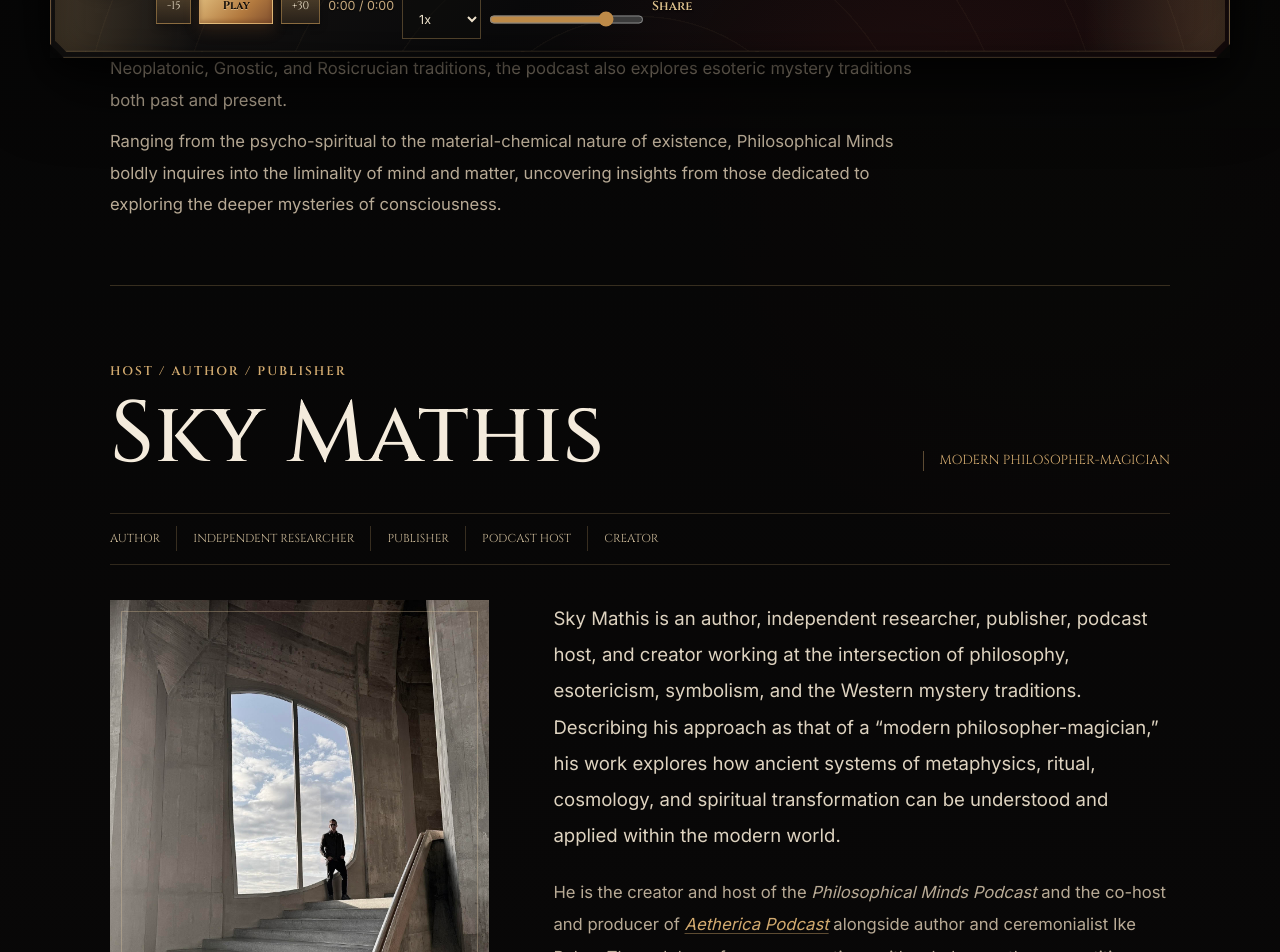
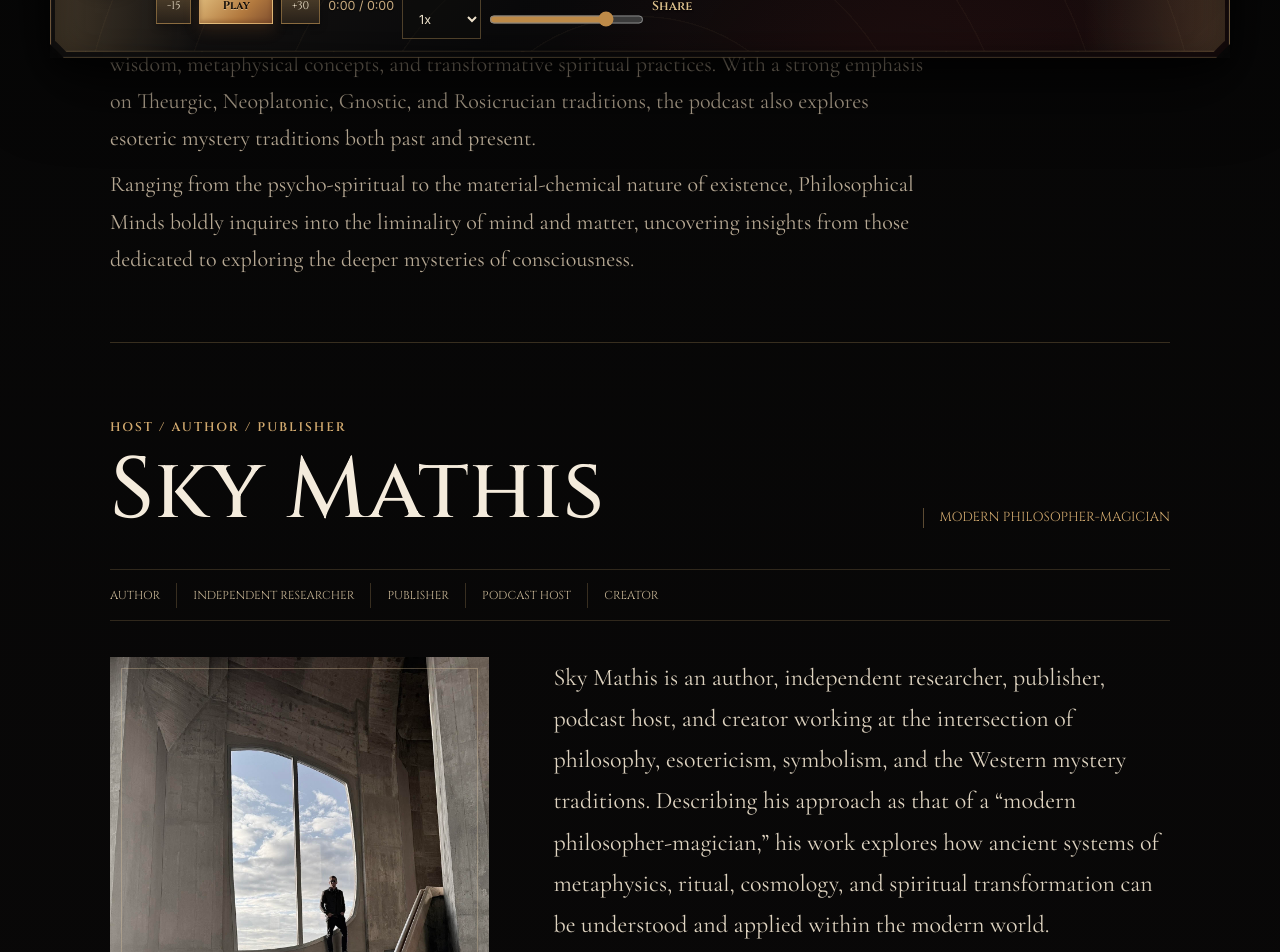
Before and after one commit to vitaldesignsource/philosophical-minds-podcast, a Next.js app: page /about in a window 1280 px wide. Shown: the part 720-1672 px from the top of the page. Built offline with nearby package versions, Linux system fonts and the light colour scheme; no server answers.

Commit message:
Refine About page typography

```diff
--- a/app/about/page.tsx
+++ b/app/about/page.tsx
@@ -10,7 +10,7 @@ export const metadata: Metadata = {
 
 export default function AboutPage() {
   return (
-    <main>
+    <main className="about-page">
       <section className="page-hero">
         <SiteHeader />
         <p className="eyebrow">The Love of Wisdom</p>
--- a/app/globals.css
+++ b/app/globals.css
@@ -1,4 +1,4 @@
-@import url("https://fonts.googleapis.com/css2?family=Cinzel:wght@400;500;600;700&family=Inter:wght@400;500;600;700&display=swap");
+@import url("https://fonts.googleapis.com/css2?family=Cinzel:wght@400;500;600;700&family=Cormorant+Garamond:ital,wght@0,400;0,500;1,400;1,500&family=Inter:wght@400;500;600;700&display=swap");
 @import "tailwindcss";
 
 :root {
@@ -1899,6 +1899,18 @@ section:not(.hero) {
     radial-gradient(circle at 82% 18%, rgba(158, 95, 54, 0.12), transparent 30rem);
 }
 
+.about-page .page-hero > p:not(.eyebrow),
+.about-mission > p:not(.eyebrow),
+.about-host__prose p {
+  font-family: "Cormorant Garamond", Georgia, serif;
+  font-weight: 400;
+}
+
+.about-page .page-hero > p:not(.eyebrow) {
+  font-size: clamp(1.22rem, 2.2vw, 1.5rem);
+  line-height: 1.55;
+}
+
 .about-layout {
   margin: 0 auto;
   max-width: 1060px;
@@ -1925,8 +1937,8 @@ section:not(.hero) {
 
 .about-mission > p:not(.eyebrow) {
   color: var(--muted);
-  font-size: 1.04rem;
-  line-height: 1.9;
+  font-size: clamp(1.2rem, 2vw, 1.38rem);
+  line-height: 1.68;
   margin: 0;
   max-width: 820px;
 }
@@ -2031,8 +2043,8 @@ section:not(.hero) {
 
 .about-host__prose p {
   color: var(--muted);
-  font-size: 1.04rem;
-  line-height: 1.95;
+  font-size: clamp(1.2rem, 1.8vw, 1.34rem);
+  line-height: 1.72;
   margin: 0;
 }
 
@@ -2042,7 +2054,7 @@ section:not(.hero) {
 
 .about-host__prose p:first-child {
   color: #ded3c0;
-  font-size: 1.16rem;
+  font-size: clamp(1.3rem, 2vw, 1.5rem);
 }
 
 .about-host__prose a {
```
